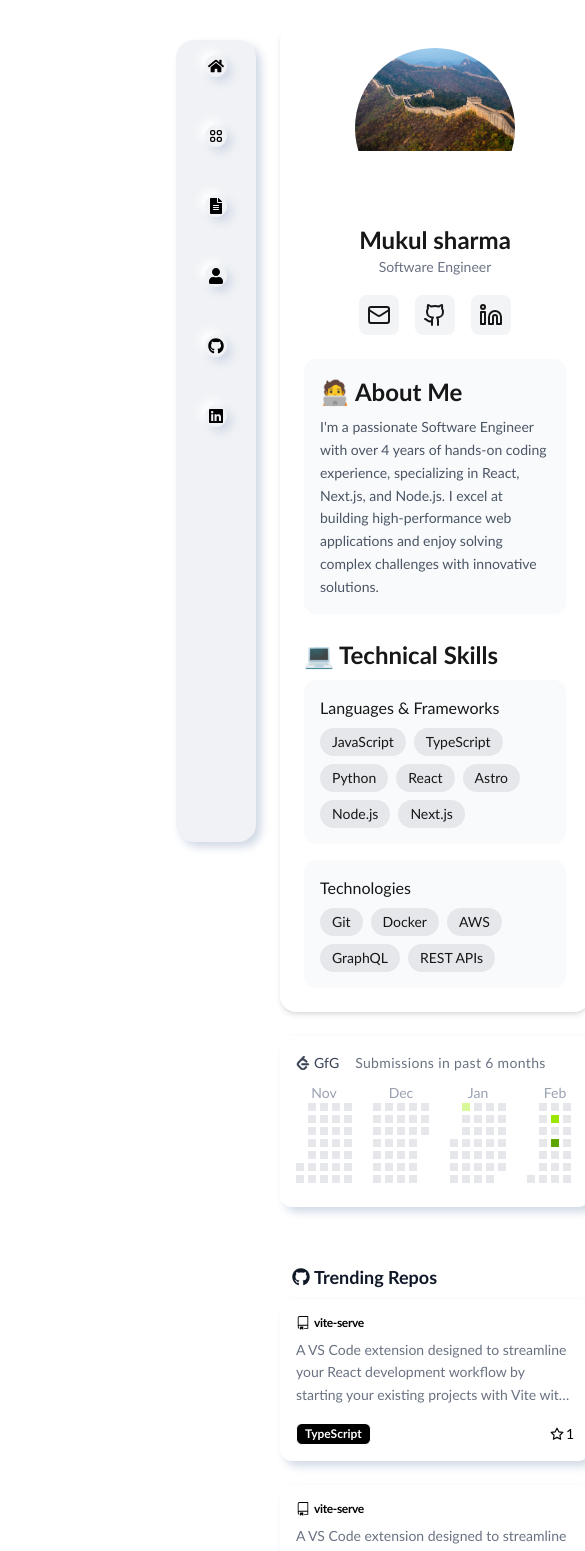
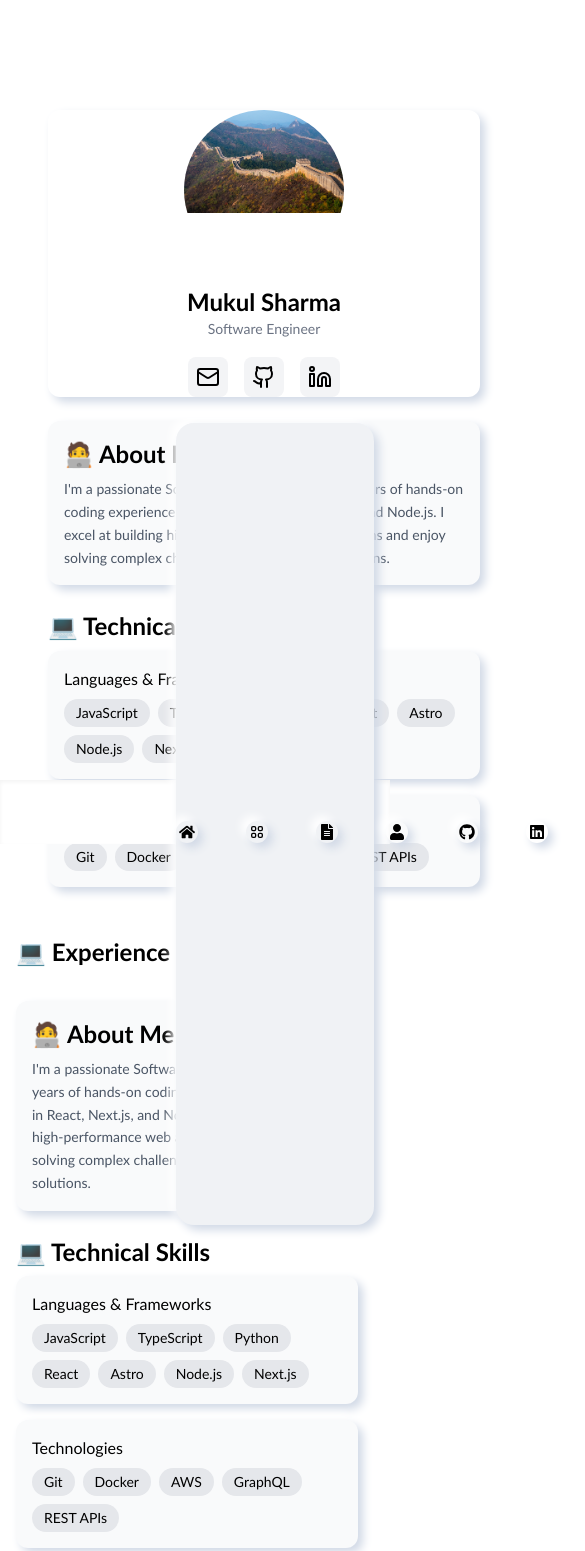
Before and after one commit to mukul9627/Portfolio-Web, a Next.js app: page /about in a window 390 px wide. Shown: the top 1551 px of the page, 585 px wide, since content can reach past the window. Built offline with nearby package versions, Linux system fonts and the light colour scheme.

Commit message:
mobile view changes

```diff
--- a/src/app/layout.tsx
+++ b/src/app/layout.tsx
@@ -10,10 +10,13 @@ export const metadata = {
 export default function RootLayout({ children }: { children: React.ReactNode }) {
   return (
     <html lang="en">
-      <body className="flex">
+      <body className="flex flex-col lg:flex-row min-h-screen">
         <Sidebar />
-        <main className="ml-64 p-8 pl-[0rem] pt-[0rem] w-full">{children}</main>
+        <main className="flex-1 p-4 pl-0 pt-16 lg:pt-8 lg:ml-64">
+          {children}
+        </main>
       </body>
     </html>
+
   );
 }
--- a/src/component/Aboutcomp/Aboutcomp.tsx
+++ b/src/component/Aboutcomp/Aboutcomp.tsx
@@ -4,19 +4,17 @@ import Image from 'next/image';
 import "@/component/Card/card.css";
 import "@/app/globals.css";
 import Accordion from "@/component/AccordionItem/Accordion";
-import SubmissionHeatmap from "@/component/SubmissionHeatmap";
 import { Mail, Github, Linkedin } from 'lucide-react';
 import Profile from '@/myImage/MukulPro.jpg';
 
 const Aboutcomp = () => {
   return (
     <>
-          <div className="flex flex-col lg:flex-row gap-6 bg-white rounded-lg p-6 max-w-7xl">
+      <div className="flex flex-col lg:flex-row gap-6 bg-white rounded-lg p-6 max-w-7xl pt-[22px]">
         {/* Left Column - Info */}
-      <div className="flex flex-col md:flex-row gap-6 p-6 bg-white rounded-2xl shadow-md max-w-6xl mx-auto">
-
+        <div className="flex flex-col md:flex-row gap-6 p-6 bg-white rounded-2xl max-w-6xl mx-auto">
           {/* Left Side - Profile */}
-      <div className="flex flex-col items-center md:items-start text-center md:text-left">
+          <div className="flex flex-col items-center text-center md:text-left w-[27rem] shadow">
             <div className="w-40 h-40 rounded-full overflow-hidden">
               <Image
                 src={Profile} // ✅ Use the imported image variable directly
@@ -26,16 +24,27 @@ const Aboutcomp = () => {
                 className="object-cover"
               />
             </div>
-        <h2 className="mt-4 text-2xl font-bold">Mukul sharma</h2>
+            <h2 className="mt-4 text-2xl text-black font-bold">Mukul Sharma</h2>
             <p className="text-gray-500">Software Engineer</p>
             <div className="flex gap-4 mt-4">
-          <a href="mailto:example@example.com" className="p-2 rounded-lg bg-gray-100 hover:bg-gray-200">
+              <a
+                href="mailto:example@example.com"
+                className="p-2 rounded-lg bg-gray-100 hover:bg-gray-200 text-black"
+              >
                 <Mail />
               </a>
-          <a href="https://github.com/" target="_blank" className="p-2 rounded-lg bg-gray-100 hover:bg-gray-200">
+              <a
+                href="https://github.com/"
+                target="_blank"
+                className="p-2 rounded-lg bg-gray-100 hover:bg-gray-200 text-black"
+              >
                 <Github />
               </a>
-          <a href="https://linkedin.com/" target="_blank" className="p-2 rounded-lg bg-gray-100 hover:bg-gray-200">
+              <a
+                href="https://linkedin.com/"
+                target="_blank"
+                className="p-2 rounded-lg bg-gray-100 hover:bg-gray-200 text-black"
+              >
                 <Linkedin />
               </a>
             </div>
@@ -43,29 +52,33 @@ const Aboutcomp = () => {
 
           {/* Right Side - About + Skills */}
           <div className="flex flex-col gap-6 flex-1">
-        <div className="bg-gray-50 p-4 rounded-xl">
-          <h3 className="text-xl font-semibold mb-2">🧑‍💻 About Me</h3>
+            <div className="bg-gray-50 p-4 rounded-xl shadow">
+              <h3 className="text-xl font-semibold mb-2 text-black">🧑‍💻 About Me</h3>
               <p className="text-gray-600">
                 I'm a passionate Software Engineer with over 4 years of hands-on coding experience, specializing in React, Next.js, and Node.js. I excel at building high-performance web applications and enjoy solving complex challenges with innovative solutions.
               </p>
             </div>
 
             <div>
-          <h3 className="text-xl font-semibold mb-2">💻 Technical Skills</h3>
+              <h3 className="text-xl font-semibold mb-2 text-black">💻 Technical Skills</h3>
               <div className="grid grid-cols-1 md:grid-cols-2 gap-4">
-            <div className="bg-gray-50 p-4 rounded-xl">
-              <h4 className="font-medium mb-2">Languages & Frameworks</h4>
-              <div className="flex flex-wrap gap-2">
+                <div className="bg-gray-50 p-4 rounded-xl shadow">
+                  <h4 className="font-medium mb-2 text-black">Languages & Frameworks</h4>
+                  <div className="flex flex-wrap gap-2 text-black">
                     {['JavaScript', 'TypeScript', 'Python', 'React', 'Astro', 'Node.js', 'Next.js'].map((skill) => (
-                  <span key={skill} className="bg-gray-200 text-sm px-3 py-1 rounded-full">{skill}</span>
+                      <span key={skill} className="bg-gray-200 text-sm px-3 py-1 rounded-full">
+                        {skill}
+                      </span>
                     ))}
                   </div>
                 </div>
-            <div className="bg-gray-50 p-4 rounded-xl">
-              <h4 className="font-medium mb-2">Technologies</h4>
-              <div className="flex flex-wrap gap-2">
+                <div className="bg-gray-50 p-4 rounded-xl shadow">
+                  <h4 className="font-medium mb-2 text-black">Technologies</h4>
+                  <div className="flex flex-wrap gap-2 text-black">
                     {['Git', 'Docker', 'AWS', 'GraphQL', 'REST APIs'].map((tech) => (
-                  <span key={tech} className="bg-gray-200 text-sm px-3 py-1 rounded-full">{tech}</span>
+                      <span key={tech} className="bg-gray-200 text-sm px-3 py-1 rounded-full">
+                        {tech}
+                      </span>
                     ))}
                   </div>
                 </div>
@@ -74,120 +87,48 @@ const Aboutcomp = () => {
           </div>
         </div>
 
-      {/* Right Column - Submission Heatmap */}
-      <div className="flex-1 min-w-0 card-shadow shadow p-4 overflow-auto">
-        <div className="flex items-center mb-2">
-          <SubmissionHeatmap />
+      </div>
+
+      <div className="flex flex-col gap-6 bg-white rounded-lg px-4 max-w-7xl mx-auto">
+  <h3 className="text-xl font-semibold mb-2 text-black">💻 Experience</h3>
+  <div className="flex flex-col gap-6 flex-1">
+    <div className="bg-gray-50 p-4 rounded-xl shadow">
+      <h3 className="text-xl font-semibold mb-2 text-black">🧑‍💻 About Me</h3>
+      <p className="text-gray-600">
+        I'm a passionate Software Engineer with over 4 years of hands-on coding experience, specializing in React, Next.js, and Node.js. I excel at building high-performance web applications and enjoy solving complex challenges with innovative solutions.
+      </p>
+    </div>
+
+    <div>
+      <h3 className="text-xl font-semibold mb-2 text-black">💻 Technical Skills</h3>
+      <div className="grid grid-cols-1 sm:grid-cols-2 gap-4">
+        <div className="bg-gray-50 p-4 rounded-xl shadow">
+          <h4 className="font-medium mb-2 text-black">Languages & Frameworks</h4>
+          <div className="flex flex-wrap gap-2 text-black">
+            {['JavaScript', 'TypeScript', 'Python', 'React', 'Astro', 'Node.js', 'Next.js'].map((skill) => (
+              <span key={skill} className="bg-gray-200 text-sm px-3 py-1 rounded-full">
+                {skill}
+              </span>
+            ))}
+          </div>
+        </div>
+        <div className="bg-gray-50 p-4 rounded-xl shadow">
+          <h4 className="font-medium mb-2 text-black">Technologies</h4>
+          <div className="flex flex-wrap gap-2 text-black">
+            {['Git', 'Docker', 'AWS', 'GraphQL', 'REST APIs'].map((tech) => (
+              <span key={tech} className="bg-gray-200 text-sm px-3 py-1 rounded-full">
+                {tech}
+              </span>
+            ))}
+          </div>
+        </div>
+      </div>
     </div>
   </div>
 </div>
 
-
-
-
-    <section className="max-w-7xl flex flex-col px-6 py-8">
-      {/* Row */}
-      <div className="flex flex-col lg:flex-row gap-6 w-full max-w-7xl ">
-
-        {/* First Col (Trending Repos) */}
-        <div className="w-full lg:w-1/2">
-          <h2 className="flex text-lg font-semibold mb-2 text-gray-900 pl-3 items-center">
-            <svg
-              stroke="currentColor"
-              fill="currentColor"
-              strokeWidth="0"
-              viewBox="0 0 496 512"
-              className="mr-1"
-              height="1em"
-              width="1em"
-              xmlns="http://www.w3.org/2000/svg"
-            >
-              <path d="M165.9 397.4c0 2-2.3 3.6-5.2 3.6-3.3.3-5.6-1.3-5.6-3.6 0-2 2.3-3.6 5.2-3.6 3-.3 5.6 1.3 5.6 3.6zm-31.1-4.5c-.7 2 1.3 4.3 4.3 4.9 2.6 1 5.6 0 6.2-2s-1.3-4.3-4.3-5.2c-2.6-.7-5.5.3-6.2 2.3zm44.2-1.7c-2.9.7-4.9 2.6-4.6 4.9.3 2 2.9 3.3 5.9 2.6 2.9-.7 4.9-2.6 4.6-4.6-.3-1.9-3-3.2-5.9-2.9zM244.8 8C106.1 8 0 113.3 0 252c0 110.9 69.8 205.8 169.5 239.2 12.8 2.3 17.3-5.6 17.3-12.1 0-6.2-.3-40.4-.3-61.4 0 0-70 15-84.7-29.8 0 0-11.4-29.1-27.8-36.6 0 0-22.9-15.7 1.6-15.4 0 0 24.9 2 38.6 25.8 21.9 38.6 58.6 27.5 72.9 20.9 2.3-16 8.8-27.1 16-33.7-55.9-6.2-112.3-14.3-112.3-110.5 0-27.5 7.6-41.3 23.6-58.9-2.6-6.5-11.1-33.3 2.6-67.9 20.9-6.5 69 27 69 27 20-5.6 41.5-8.5 62.8-8.5s42.8 2.9 62.8 8.5c0 0 48.1-33.6 69-27 13.7 34.7 5.2 61.4 2.6 67.9 16 17.7 25.8 31.5 25.8 58.9 0 96.5-58.9 104.2-114.8 110.5 9.2 7.9 17 22.9 17 46.4 0 33.7-.3 75.4-.3 83.6 0 6.5 4.6 14.4 17.3 12.1C428.2 457.8 496 362.9 496 252 496 113.3 383.5 8 244.8 8z" />
-            </svg>
-            Trending Repos
-          </h2>
-
-          <div className="flex flex-col sm:flex-row gap-6 w-full">
-            {[...Array(3)].map((_, idx) => (
-              <div key={idx} className="p-4 rounded-lg bg-white shadow w-full sm:w-1/3">
-                <h4 className="font-semibold tracking-tight text-sm line-clamp-1 flex items-center text-black">
-                  <a
-                    className="flex items-center"
-                    href="https://github.com/phondani0/vite-serve"
-                    target="_blank"
-                    rel="noreferrer"
-                  >
-                    <svg
-                      stroke="currentColor"
-                      fill="currentColor"
-                      strokeWidth="0"
-                      viewBox="0 0 24 24"
-                      height="1em"
-                      width="1em"
-                      xmlns="http://www.w3.org/2000/svg"
-                    >
-                      <path d="M3 2.75A2.75 2.75 0 0 1 5.75 0h14.5a.75.75 0 0 1 .75.75v20.5a.75.75 0 0 1-.75.75h-6a.75.75 0 0 1 0-1.5h5.25v-4H6A1.5 1.5 0 0 0 4.5 18v.75c0 .716.43 1.334 1.05 1.605a.75.75 0 0 1-.6 1.374A3.251 3.251 0 0 1 3 18.75ZM19.5 1.5H5.75c-.69 0-1.25.56-1.25 1.25v12.651A2.989 2.989 0 0 1 6 15h13.5Z" />
-                      <path d="M7 18.25a.25.25 0 0 1 .25-.25h5a.25.25 0 0 1 .25.25v5.01a.25.25 0 0 1-.397.201l-2.206-1.604a.25.25 0 0 0-.294 0L7.397 23.46a.25.25 0 0 1-.397-.2v-5.01Z" />
-                    </svg>
-                    <span className="line-clamp-1 ml-1 text-xs text-black">vite-serve</span>
-                  </a>
-                </h4>
-                <p className="text-sm text-gray-500 mt-2 leading-snug line-clamp-3">
-                  A VS Code extension designed to streamline your React development workflow by starting your existing projects with Vite with no extra configuration.
-                </p>
-                <div className="flex items-center justify-between mt-4">
-                  <div className="rounded-md border py-0.5 px-2 text-xs font-semibold bg-black text-white">
-                    TypeScript
-                  </div>
-                  <div className="flex items-center text-black">
-                    <svg
-                      stroke="currentColor"
-                      fill="none"
-                      strokeWidth="2"
-                      viewBox="0 0 24 24"
-                      strokeLinecap="round"
-                      strokeLinejoin="round"
-                      className="block w-3.5 h-3.5"
-                      xmlns="http://www.w3.org/2000/svg"
-                    >
-                      <polygon points="12 2 15.09 8.26 22 9.27 17 14.14 18.18 21.02 12 17.77 5.82 21.02 7 14.14 2 9.27 8.91 8.26 12 2" />
-                    </svg>
-                    <span className="ml-0.5 text-sm">1</span>
-                  </div>
-                </div>
-              </div>
-            ))}
-          </div>
-        </div>
-
-        {/* Second Col (Projects) */}
-        <div className="w-full lg:w-1/2">
-          <h2 className="flex text-lg font-semibold mb-2 text-gray-900 items-center">
-            <svg
-              stroke="currentColor"
-              fill="currentColor"
-              strokeWidth="0"
-              viewBox="0 0 576 512"
-              className="mr-1"
-              height="1em"
-              width="1em"
-              xmlns="http://www.w3.org/2000/svg"
-            >
-              <path d="M0 80C0 53.5 21.5 32 48 32h96c26.5 0 48 21.5 48 48V96H384V80c0-26.5 21.5-48 48-48h96c26.5 0 48 21.5 48 48v96c0 26.5-21.5 48-48 48H432c-26.5 0-48-21.5-48-48V160H192v16c0 1.7-.1 3.4-.3 5L272 288h96c26.5 0 48 21.5 48 48v96c0 26.5-21.5 48-48 48H272c-26.5 0-48-21.5-48-48V336c0-1.7 .1-3.4 .3-5L144 224H48c-26.5 0-48-21.5-48-48V80z" />
-            </svg>
-            Projects
-          </h2>
-          <div className="p-4 rounded-lg bg-white h-auto shadow min-h-[9.5rem]">
-            <Accordion />
-          </div>
-        </div>
-
-      </div>
-    </section>
-
-
     </>
   );
-}
+};
 
-export default Aboutcomp
+export default Aboutcomp;
--- a/src/component/Sidebar.tsx
+++ b/src/component/Sidebar.tsx
@@ -7,13 +7,13 @@ import { HiOutlineViewGrid } from "react-icons/hi";
 
 const Sidebar = () => {
   return (
-    <aside className="h-screen w-64 bg-white text-white fixed top-0 left-0 p-6 pr-[0rem] space-y-6 sidebar-aside">
-      <nav className="flex flex-col gap-4">
+    <aside className="fixed bottom-0 left-0 w-full h-16 bg-white text-black flex justify-around items-center lg:flex-col lg:justify-start lg:h-screen lg:w-64 lg:top-0 lg:bottom-auto p-4 space-y-0 lg:space-y-6 sidebar-aside shadow-inner lg:shadow-none">
+      <nav className="flex w-full justify-around lg:flex-col lg:gap-4">
         <Link href="/" className="hover:text-blue-400 flex items-center gap-2 sidebar-link">
           <FaHome />
         </Link>
         <Link href="/Home" className="hover:text-blue-400 flex items-center gap-2 sidebar-link">
-        <HiOutlineViewGrid />
+          <HiOutlineViewGrid />
         </Link>
         <Link href="/resume" className="hover:text-blue-400 flex items-center gap-2 sidebar-link">
           <FaFileAlt />
@@ -32,4 +32,5 @@ const Sidebar = () => {
   );
 };
 
+
 export default Sidebar;
```
Also changed, not shown: src/component/Card/card.tsx (+23 -20 lines), src/myImage/MukulPro1.jpg (added). Lines whose indentation alone changed are shown as unchanged.
